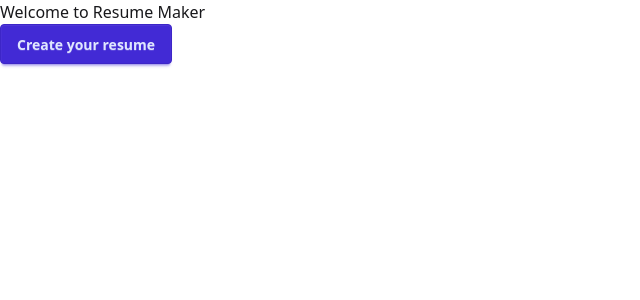
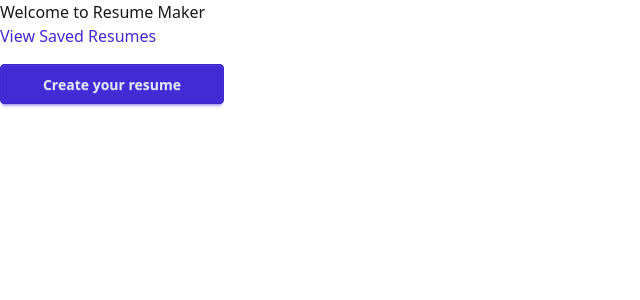
Before and after one commit to Nikhil1920/resumes, a SvelteKit app: page / in a window 1280 px wide. Shown: the top 300 px of the page, without its empty margins (0-640 px from the left). Built offline with nearby package versions, Linux system fonts and the light colour scheme.

Commit message:
add link to profiles

```diff
--- a/src/routes/(app)/+page.svelte
+++ b/src/routes/(app)/+page.svelte
@@ -1,3 +1,10 @@
 <h1>Welcome to Resume Maker</h1>
 
-<a href="/create-resume" class="btn btn-primary"> Create your resume </a>
+<div class="flex flex-col gap-4">
+    <a href="/profiles" class="link link-primary link-hover"
+        >View Saved Resumes</a
+    >
+    <a href="/create-resume" class="btn btn-primary w-56">
+        Create your resume
+    </a>
+</div>
```
